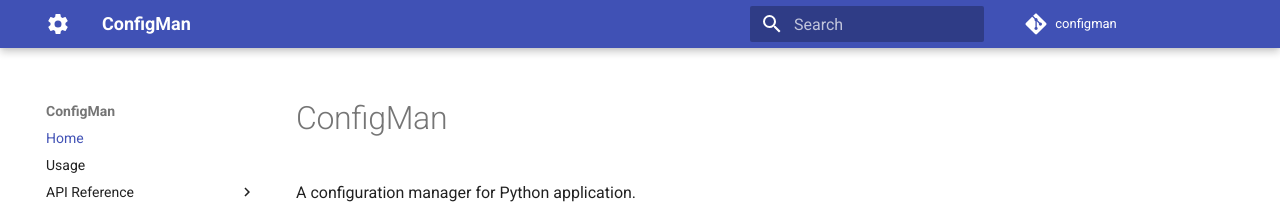
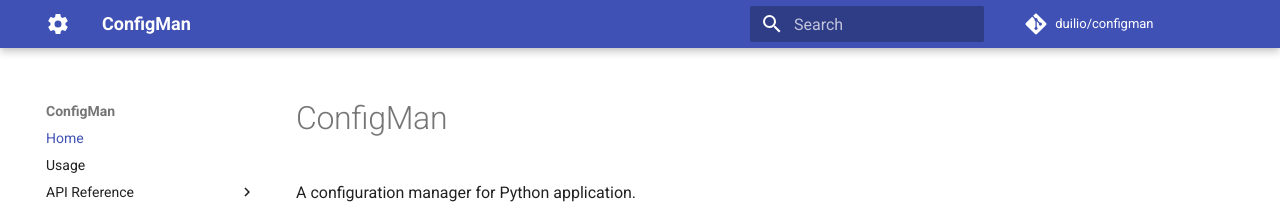
Before and after one commit to duilio/cfgman, an MkDocs documentation site: the page built from docs/index.md, in a window 1280 px wide. Shown: the top 208 px of the page. Built offline with MkDocs 1.6.1 and Material for MkDocs 9.7.7, drawn with Linux system fonts in a browser that asks for light colours; comment, search, counter and statistics services are not loaded.

Commit message:
add more info to the doc site

```diff
--- a/mkdocs.yml
+++ b/mkdocs.yml
@@ -1,6 +1,7 @@
 site_name: ConfigMan
 repo_url: https://github.com/duilio/configman
-repo_name: configman
+repo_name: duilio/configman
+site_url: https://duilio.github.io/configman/
 
 nav:
   - Home: index.md
```
